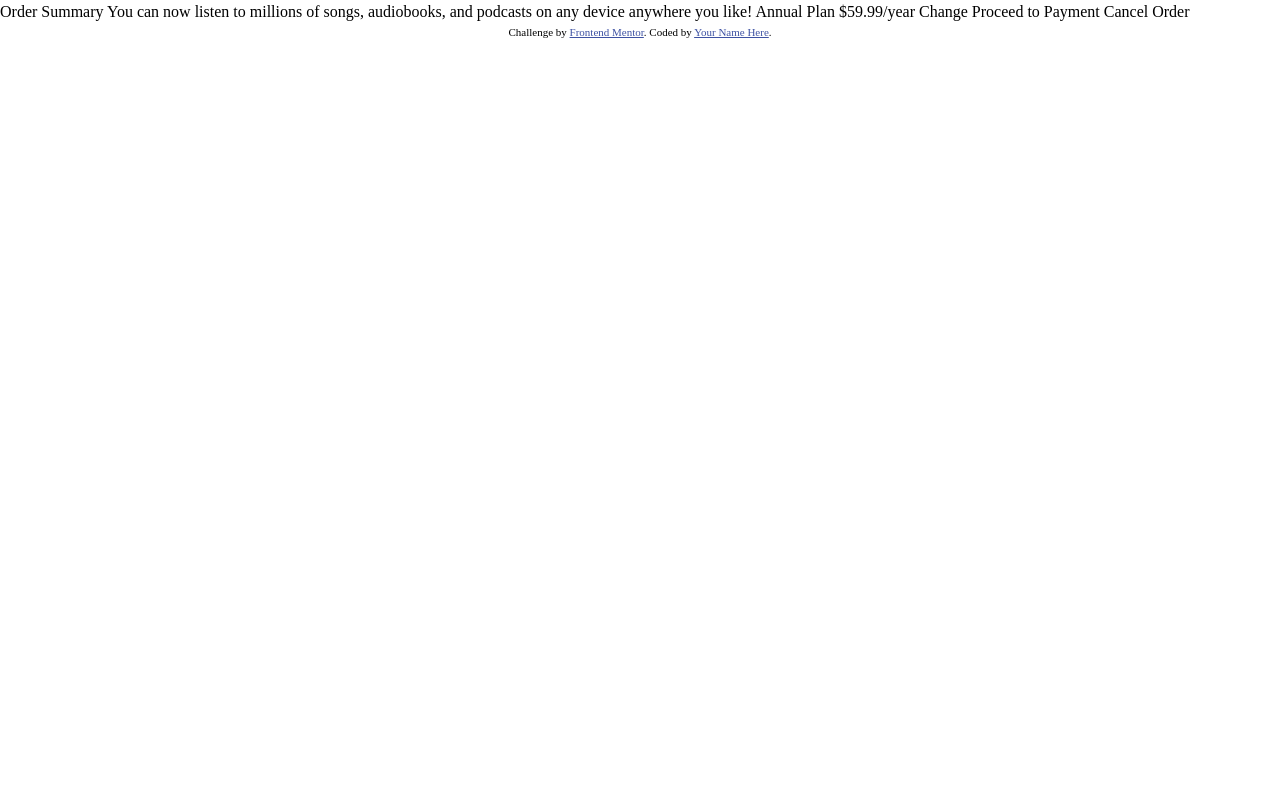
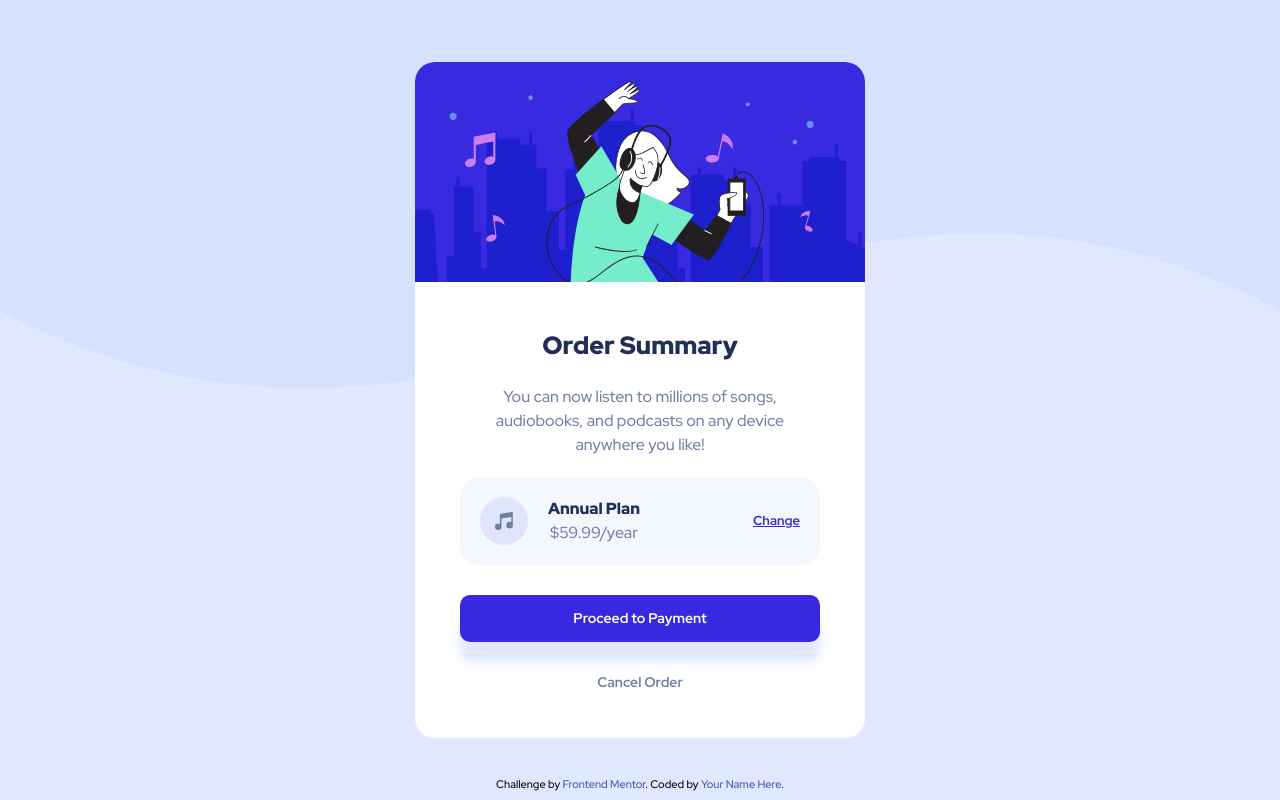
Before and after one commit to dangkhoa1195/order-summary-component, a plain HTML site: page index.html in a window 1280 px wide. Drawn offline with Linux system fonts and the light colour scheme.

Commit message:
finish desktop design

```diff
--- a/index.html
+++ b/index.html
@@ -19,6 +19,8 @@
       .attribution {
         font-size: 11px;
         text-align: center;
+        position: fixed;
+        bottom: 1%;
       }
       .attribution a {
         color: hsl(228, 45%, 44%);
@@ -26,10 +28,34 @@
     </style>
   </head>
   <body>
-    Order Summary You can now listen to millions of songs, audiobooks, and
-    podcasts on any device anywhere you like! Annual Plan $59.99/year Change
-    Proceed to Payment Cancel Order
-
+    <main class="main">
+      <div class="container">
+        <div class="hero">
+          <img src="./images/illustration-hero.svg" alt="Illustration hero" />
+        </div>
+        <div class="content">
+          <h1>Order Summary</h1>
+          <p>
+            You can now listen to millions of songs, audiobooks, and podcasts on
+            any device anywhere you like!
+          </p>
+          <div class="plan-box">
+            <div class="plan-box-left">
+              <img src="./images/icon-music.svg" alt="Icon music" />
+              <div>
+                <h3>Annual Plan</h3>
+                <p>$59.99/year</p>
+              </div>
+            </div>
+            <div class="plan-box-right">
+              <a href="#" class="btn-change">Change</a>
+            </div>
+          </div>
+          <a href="#" class="btn-proceed">Proceed to Payment</a>
+          <a href="#" class="btn-cancel">Cancel Order</a>
+        </div>
+      </div>
+    </main>
     <footer class="attribution">
       Challenge by
       <a href="https://www.frontendmentor.io?ref=challenge" target="_blank"
--- a/style.css
+++ b/style.css
@@ -1,3 +1,4 @@
+@import url('https://fonts.googleapis.com/css2?family=Red+Hat+Display:wght@500;700;900&display=swap');
 *,
 *::before,
 *::after {
@@ -34,3 +35,139 @@ h5,
 h6 {
   overflow-wrap: break-word;
 }
+:root {
+  --pale-blue: hsl(225, 100%, 94%);
+  --bright-blue: hsl(245, 75%, 52%);
+  --very-pale-blue: hsl(225, 100%, 98%);
+  --desaturated-blue: hsl(224, 23%, 55%);
+  --dark-blue: hsl(223, 47%, 23%);
+  --active-state-blue: hsl(253, 86%, 72%);
+}
+html {
+  font-size: 62.5%;
+}
+a {
+  text-decoration: none;
+}
+body {
+  font-family: 'Red Hat Display', sans-serif;
+
+  background-image: url(./images/pattern-background-desktop.svg);
+  background-repeat: no-repeat;
+  background-size: contain;
+  background-color: var(--pale-blue);
+
+  display: flex;
+  justify-content: center;
+  align-items: center;
+  flex-direction: column;
+
+  min-height: 100vh;
+}
+.container {
+  max-width: 45rem;
+
+  background-color: #fff;
+
+  display: flex;
+  flex-direction: column;
+
+  border-radius: 2rem;
+}
+.hero img {
+  border-radius: 2rem 2rem 0 0;
+}
+.content {
+  display: flex;
+  flex-direction: column;
+  justify-content: center;
+  align-items: center;
+  gap: 2rem;
+
+  padding: 4.5rem;
+}
+.content h1 {
+  color: var(--dark-blue);
+
+  font-size: 2.5rem;
+  font-weight: 900;
+}
+.content p {
+  color: var(--desaturated-blue);
+
+  font-size: 1.6rem;
+  font-weight: 500;
+
+  text-align: center;
+}
+.plan-box {
+  display: flex;
+  justify-content: space-between;
+  align-items: center;
+
+  background-color: var(--very-pale-blue);
+
+  width: 100%;
+  border-radius: 2rem;
+  padding: 2rem;
+  margin-bottom: 1rem;
+}
+.plan-box .plan-box-left {
+  display: flex;
+  align-items: center;
+  gap: 2rem;
+}
+.plan-box-left div h3 {
+  color: var(--dark-blue);
+
+  font-size: 1.6rem;
+  font-weight: 900;
+}
+.plan-box-left div p {
+  color: var(--desaturated-blue);
+
+  font-size: 1.6rem;
+  font-weight: 500;
+}
+.plan-box .plan-box-right a {
+  color: var(--bright-blue);
+
+  font-size: 1.3rem;
+  font-weight: 700;
+
+  text-decoration: underline;
+}
+.plan-box .plan-box-right a:hover {
+  color: var(--active-state-blue);
+  text-decoration: none;
+  transition: 0.3s;
+}
+.btn-proceed {
+  color: #fff;
+  background-color: var(--bright-blue);
+
+  font-size: 1.4rem;
+  font-weight: 700;
+
+  width: 100%;
+  text-align: center;
+  padding: 1.3rem 10rem;
+  margin-bottom: 1rem;
+
+  border-radius: 1rem;
+  box-shadow: 0 20px 10px var(--pale-blue);
+  transition: 0.3s;
+}
+.btn-proceed:hover {
+  background-color: var(--active-state-blue);
+}
+.btn-cancel {
+  color: var(--desaturated-blue);
+
+  font-size: 1.4rem;
+  font-weight: 700;
+  transition: 0.3s;
+}
+.btn-cancel:hover {
+  color: var(--dark-blue);
+}
```
